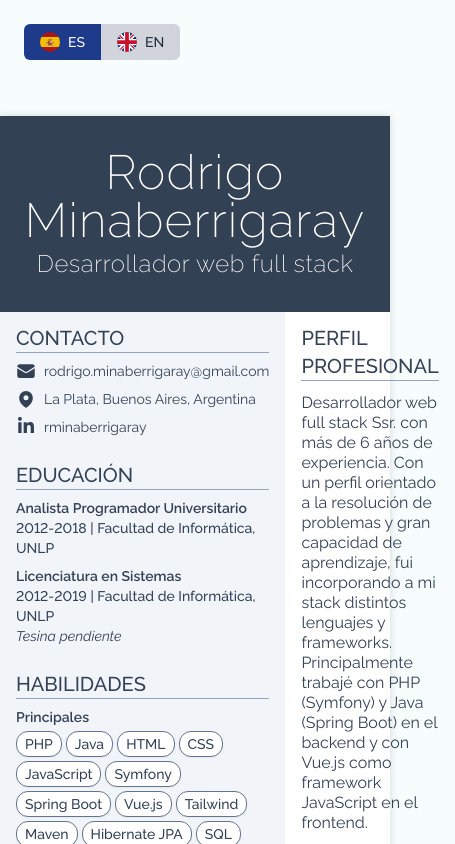
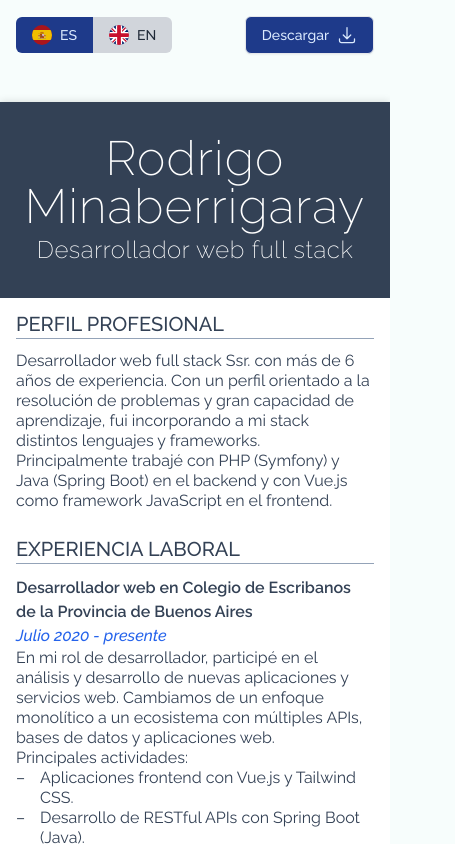
Before and after one commit to rminaberrigaray/resume, a Vue app: page / in a window 390 px wide. Shown: the top 844 px of the page, 455 px wide, since content can reach past the window. Built offline with nearby package versions, Linux system fonts and the light colour scheme.

Commit message:
resume download + responsive styles

```diff
--- a/src/components/Resume.vue
+++ b/src/components/Resume.vue
@@ -2,6 +2,7 @@
   import { ref, computed, onMounted } from 'vue'
   import { EnvelopeIcon } from '@heroicons/vue/24/solid'
   import { MapPinIcon } from '@heroicons/vue/24/solid'
+  import { ArrowDownTrayIcon } from '@heroicons/vue/24/outline'
   import LinkedinIcon from '@/assets/icons/linkedin.svg'
   import EsIcon from '@/assets/icons/es.svg'
   import GbIcon from '@/assets/icons/gb.svg'
@@ -32,12 +33,27 @@
 
   onMounted(() => onLanguageChange())
 
+  function downloadResume(event) {
+    const button = event.currentTarget
+    button.disabled = true
+
+    const filename = `Minaberrigaray_resume_${language.value}.pdf`
+    const anchor = document.createElement('a')
+    anchor.setAttribute('href', `./${filename}`)
+    anchor.setAttribute('download', filename)
+    document.body.appendChild(anchor)
+    anchor.click()
+    document.body.removeChild(anchor)
+
+    setTimeout(() => button.disabled = false, 200)
+  }
+
 </script>
 
 <template>
   <header class="p-4 print:hidden">
-    <div class="">
-      <label for="language-switch" class="inline-flex items-center p-2 rounded-md cursor-pointer text-gray-800 select-none">
+    <div class="flex justify-between max-w-a4 mx-auto">
+      <label for="language-switch" class="inline-flex items-center rounded-md cursor-pointer text-gray-800 select-none">
         <input
           type="checkbox"
           id="language-switch"
@@ -45,20 +61,28 @@
           v-model="englishChecked"
           @change="onLanguageChange"
         >
-        <span class="px-4 py-2 flex items-center space-x-2 rounded-l-md bg-blue-900 text-white peer-checked:bg-gray-300 peer-checked:text-inherit transition-colors duration-500">
+        <span class="px-4 py-2 flex items-center space-x-2 rounded-l-md bg-blue-900 hover:bg-blue-800 text-blue-100 hover:text-white peer-checked:bg-gray-300 peer-checked:hover:bg-gray-200 peer-checked:text-gray-800 peer-checked:hover:text-gray-700 transition ease-in-out duration-200">
           <EsIcon class="w-5 h-5 rounded-full" />
           <span class="font-medium text-sm">ES</span>
         </span>
-        <span class="px-4 py-2 flex items-center space-x-2 rounded-r-md bg-gray-300 text-inherit peer-checked:bg-blue-900 peer-checked:text-white transition-colors duration-500">
+        <span class="px-4 py-2 flex items-center space-x-2 rounded-r-md bg-gray-300 hover:bg-gray-200 text-gray-800 hover:text-gray-700 peer-checked:bg-blue-900 peer-checked:hover:bg-blue-800 peer-checked:text-blue-100 peer-checked:hover:text-white transition ease-in-out duration-200">
           <GbIcon class="w-5 h-5 rounded-full" />
           <span class="font-medium text-sm">EN</span>
         </span>
       </label>
+      <button
+        class="inline-flex space-x-2 items-center justify-center px-4 py-2 text-sm font-medium text-center text-blue-100 border rounded-md shadow-sm cursor-pointer hover:text-white bg-blue-900 hover:bg-blue-800 transition ease-in-out duration-200"
+        v-if="!loading"
+        @click.native="downloadResume"
+      >
+        <span class="relative">{{ messages.downloadButtonText }}</span>
+        <ArrowDownTrayIcon class="w-5 h-5" />
+      </button>
     </div>
   </header>
 
   <div v-if="loading" class="py-10 flex justify-center">
-    <svg class="w-16 h-16 mr-2 text-gray-300 animate-spin fill-blue-900" viewBox="0 0 100 101" fill="none" xmlns="http://www.w3.org/2000/svg">
+    <svg class="w-16 h-16 mr-2 text-gray-300 animate-spin fill-blue-800" viewBox="0 0 100 101" fill="none" xmlns="http://www.w3.org/2000/svg">
         <path d="M100 50.5908C100 78.2051 77.6142 100.591 50 100.591C22.3858 100.591 0 78.2051 0 50.5908C0 22.9766 22.3858 0.59082 50 0.59082C77.6142 0.59082 100 22.9766 100 50.5908ZM9.08144 50.5908C9.08144 73.1895 27.4013 91.5094 50 91.5094C72.5987 91.5094 90.9186 73.1895 90.9186 50.5908C90.9186 27.9921 72.5987 9.67226 50 9.67226C27.4013 9.67226 9.08144 27.9921 9.08144 50.5908Z" fill="currentColor"/>
         <path d="M93.9676 39.0409C96.393 38.4038 97.8624 35.9116 97.0079 33.5539C95.2932 28.8227 92.871 24.3692 89.8167 20.348C85.8452 15.1192 80.8826 10.7238 75.2124 7.41289C69.5422 4.10194 63.2754 1.94025 56.7698 1.05124C51.7666 0.367541 46.6976 0.446843 41.7345 1.27873C39.2613 1.69328 37.813 4.19778 38.4501 6.62326C39.0873 9.04874 41.5694 10.4717 44.0505 10.1071C47.8511 9.54855 51.7191 9.52689 55.5402 10.0491C60.8642 10.7766 65.9928 12.5457 70.6331 15.2552C75.2735 17.9648 79.3347 21.5619 82.5849 25.841C84.9175 28.9121 86.7997 32.2913 88.1811 35.8758C89.083 38.2158 91.5421 39.6781 93.9676 39.0409Z" fill="currentFill"/>
     </svg>
@@ -78,7 +102,7 @@
           </h2>
         </div>
       </header>
-      <div class="flex flex-1 w-full h-full text-slate-700">
+      <div class="flex flex-1 flex-col-reverse sm:flex-row print:flex-row w-full h-full text-slate-700">
         <div class="basis-2/5 px-4 py-3 space-y-6 bg-slate-100">
           <section class="space-y-2">
             <h3 class="text-xl font-medium uppercase border-b border-slate-400">
--- a/src/translations/en.json
+++ b/src/translations/en.json
@@ -87,5 +87,6 @@
                 }
             ]
         }
-    }
+    },
+    "downloadButtonText": "Download"
 }
--- a/src/translations/es.json
+++ b/src/translations/es.json
@@ -87,5 +87,6 @@
                 }
             ]
         }
-    }
+    },
+    "downloadButtonText": "Descargar"
 }
```
Also changed, not shown: 2 other files (tests, documents, lock files or other folders).
